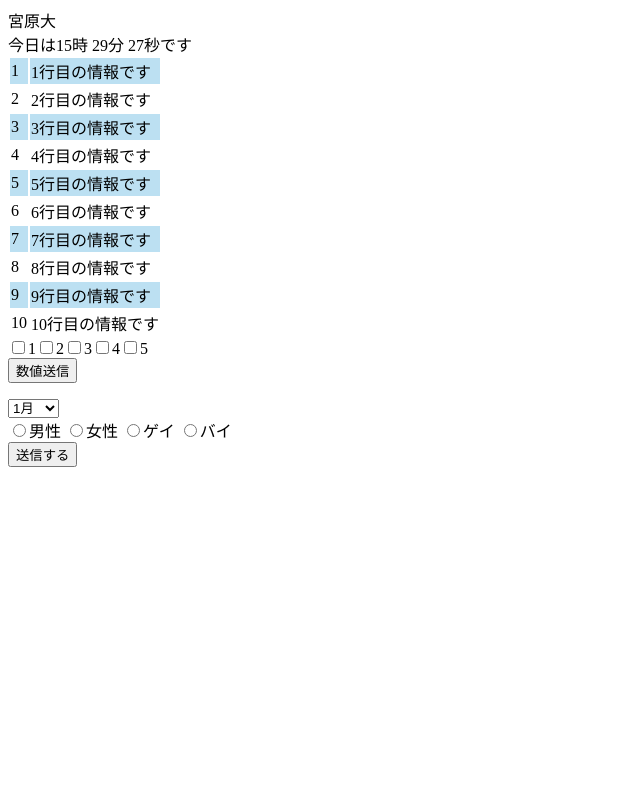
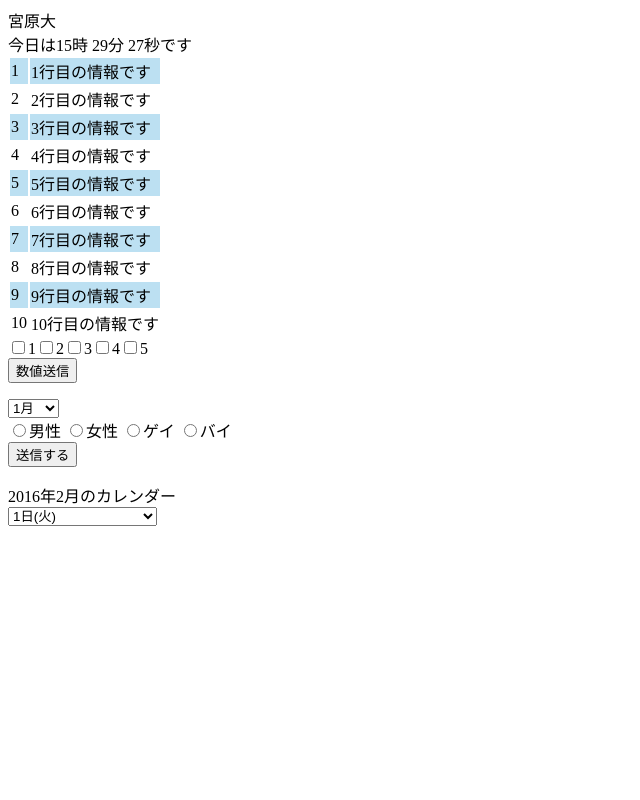
Before and after one commit to daiphone0228/phppractice, a PHP site: page /yokuwakaru.php in a window 1280 px wide. Shown: the whole page, without its empty margins (0-640 px from the left). Run offline with PHP 8.4, Linux system fonts and the light colour scheme.

Commit message:
機能追加

```diff
--- a/yokuwakaru.php
+++ b/yokuwakaru.php
@@ -71,4 +71,16 @@ if(isset($_GET['number']) && !empty($_GET['number'])){
 	}
 }
 
+$week = array('月','火','水','木','TGIF!','土','日');
+echo '2016年2月のカレンダー<br>';
+echo '<select name="february">';
+for ($i=1; $i<=29; $i++){
+	if ($i==28){
+		echo '<option>'.$i.'日('.$week[$i%7].') My birthday!<br></option>';
+	} else {
+		echo '<option>'.$i.'日('.$week[$i%7].')<br></option>';
+	}
+}
+echo '</select>';
+
 ?>
```
